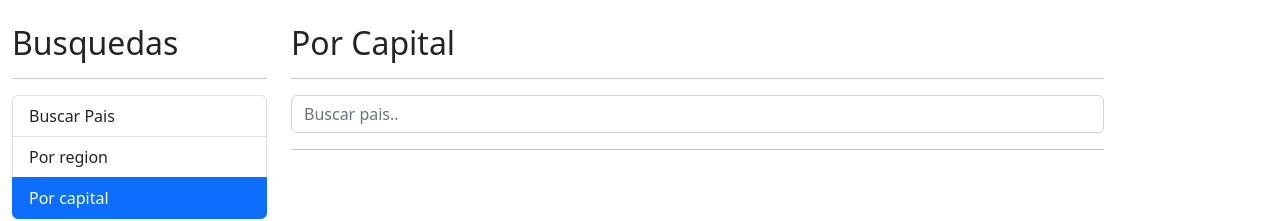
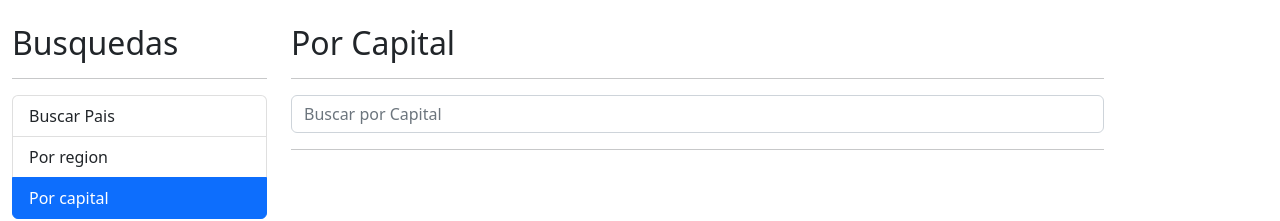
Before and after one commit to santiago-cortes-ortiz/PaisesApp, an Angular app: page /capital in a window 1280 px wide. Shown: the top 221 px of the page. Built offline with nearby package versions, Linux system fonts and the light colour scheme.

Commit message:
placeholder input

```diff
--- a/src/app/pais/components/pais-input/pais-input.component.html
+++ b/src/app/pais/components/pais-input/pais-input.component.html
@@ -1,3 +1,6 @@
 <form (ngSubmit)="buscar()" >
-    <input class="form-control" type="text" name="termino" [(ngModel)]="termino" (input)="teclaPresionada()" placeholder="Buscar pais.."/>
+    <input class="form-control" type="text" name="termino"
+    [(ngModel)]="termino"
+    (input)="teclaPresionada()"
+    [placeholder]="placeholder"/>
 </form>
--- a/src/app/pais/components/pais-input/pais-input.component.ts
+++ b/src/app/pais/components/pais-input/pais-input.component.ts
@@ -1,4 +1,4 @@
-import { Component, EventEmitter, OnInit, Output } from '@angular/core';
+import { Component, EventEmitter, Input, OnInit, Output } from '@angular/core';
 import { Subject,debounceTime } from 'rxjs';
 
 @Component({
@@ -10,6 +10,7 @@ export class PaisInputComponent implements OnInit {
 
   @Output() onEnter: EventEmitter<string> = new EventEmitter();
   @Output() onDebounce: EventEmitter<string> = new EventEmitter();
+  @Input() placeholder: string = '';
 
   debouncer: Subject<string> = new Subject();
 
--- a/src/app/pais/pages/por-capital/por-capital.component.html
+++ b/src/app/pais/pages/por-capital/por-capital.component.html
@@ -1,7 +1,12 @@
 <h2>Por Capital</h2>
 <hr>
 <div class="row">
-        <app-pais-input (onEnter)="buscarPorCapital($event)"></app-pais-input>
+        <app-pais-input
+        (onEnter)="buscarPorCapital($event)"
+        placeholder="Buscar por Capital">
+        >
+
+        </app-pais-input>
 </div>
 <hr>
 <div *ngIf="error" class="alert alert-danger">
--- a/src/app/pais/pages/por-pais/por-pais.component.html
+++ b/src/app/pais/pages/por-pais/por-pais.component.html
@@ -1,7 +1,10 @@
 <h2>Por Pais</h2>
 <hr>
 <div class="row">
-        <app-pais-input (onEnter)="buscar($event)" (onDebounce)="sugerencias($event)"></app-pais-input>
+        <app-pais-input
+        (onEnter)="buscar($event)"
+        (onDebounce)="sugerencias($event)"
+        placeholder="Buscar Pais"></app-pais-input>
 </div>
 <hr>
 <div *ngIf="error" class="alert alert-danger">
```
